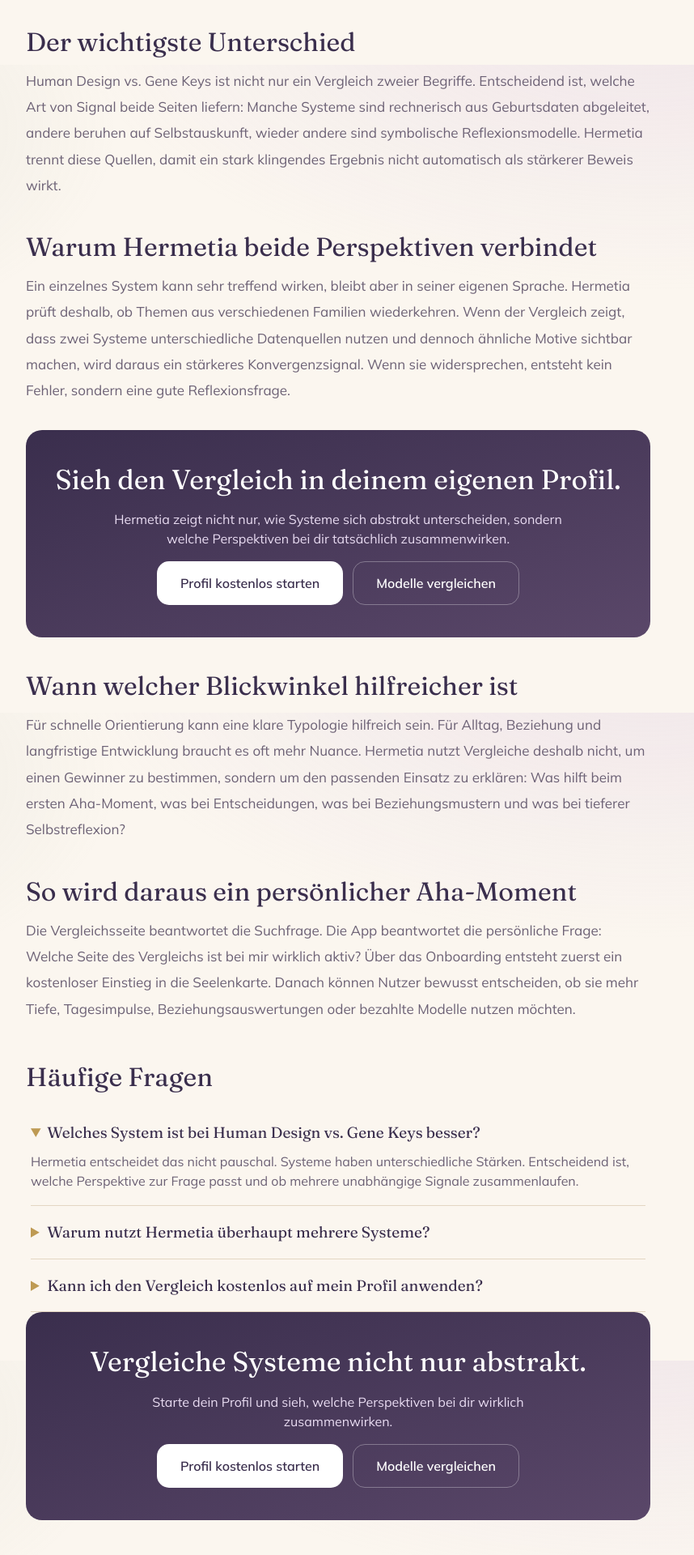
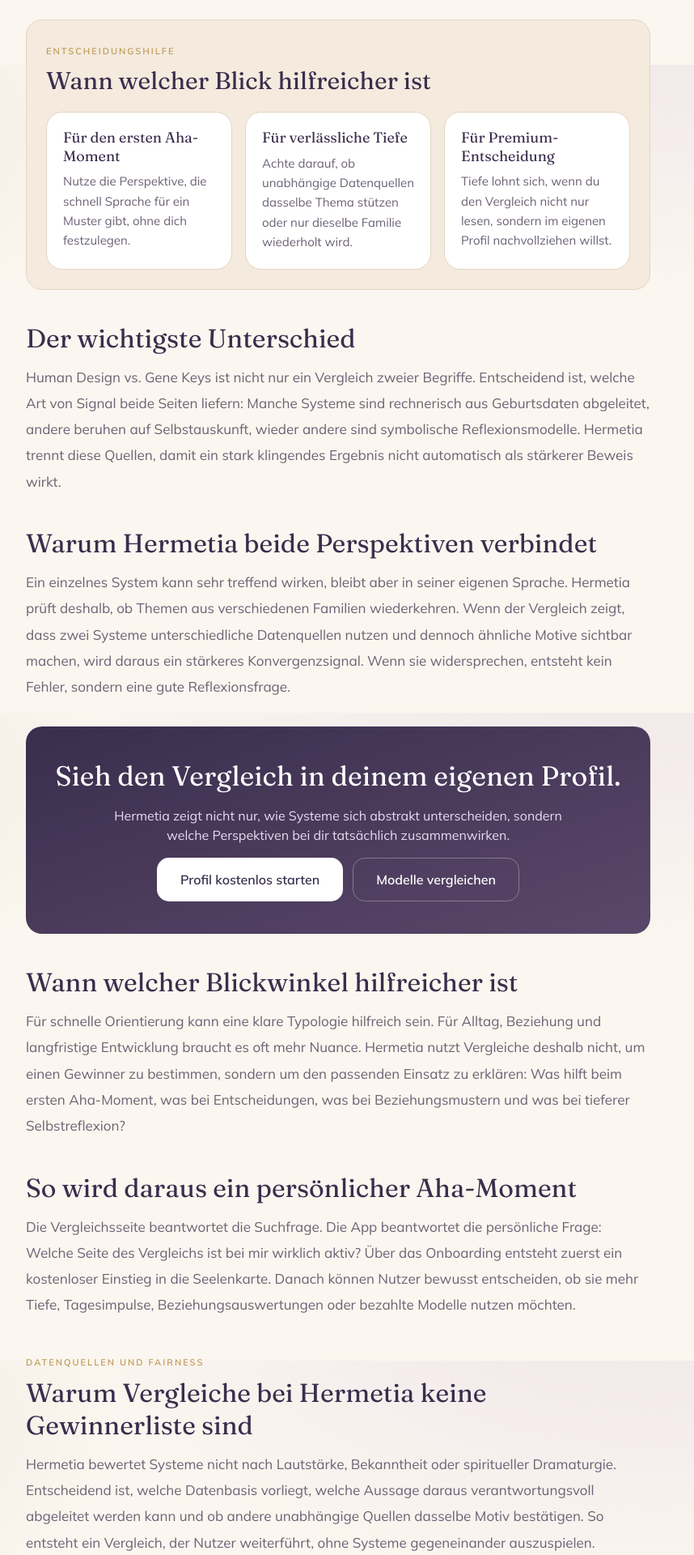
Before and after one commit to SebastianHermetia/hermetia-marketing, a Next.js app: page /en/vergleiche/human-design-vs-gene-keys in a window 1280 px wide. Shown: the part 720-2640 px from the top of the page at 81% size, without its empty margins (222-1080 px from the left). Built offline with nearby package versions, Linux system fonts and the light colour scheme; no server answers.

Commit message:
feat: deepen comparison pages

```diff
--- a/scripts/check-content.mjs
+++ b/scripts/check-content.mjs
@@ -89,6 +89,9 @@
   ["Article detail has FAQ schema", article.includes("FAQPage")],
   ["Article detail has inline CTA", article.includes("article-seelenkarte-erstellen-inline")],
   ["Comparison detail has strengths block", comparison.includes("Stärken")],
+  ["Comparison detail has decision helper", comparison.includes("Entscheidungshilfe") && comparison.includes("Wann welcher Blick hilfreicher ist")],
+  ["Comparison detail has data fairness block", comparison.includes("Datenquellen und Fairness") && comparison.includes("keine Gewinnerliste")],
+  ["Comparison detail has legal limits block", comparison.includes("Rechtliche Grenzen") && comparison.includes("Keine Diagnose")],
   ["Comparison detail has FAQ schema", comparison.includes("FAQPage")],
   ["Glossary detail has Hermetia meaning block", glossary.includes("Bedeutung in Hermetia")],
   ["Glossary detail has limits block", glossary.includes("Grenzen der Deutung")],
--- a/src/app/[locale]/vergleiche/[slug]/page.tsx
+++ b/src/app/[locale]/vergleiche/[slug]/page.tsx
@@ -50,6 +50,24 @@
               <p className="muted mt-2 leading-relaxed">Keines der Systeme sollte allein über eine Person entscheiden. Hermetia nutzt Vergleiche als Orientierung, nicht als endgültiges Urteil.</p>
             </div>
           </div>
+          <div className="mt-8 rounded-card border border-sand bg-creme-tief p-6">
+            <span className="kicker">Entscheidungshilfe</span>
+            <h2 className="mt-2 text-[clamp(24px,3vw,30px)]">Wann welcher Blick hilfreicher ist</h2>
+            <div className="mt-5 grid gap-4 md:grid-cols-3">
+              <div className="rounded-card border border-sand bg-white p-5">
+                <h3 className="text-[18px]">Für den ersten Aha-Moment</h3>
+                <p className="muted mt-2 text-[15px] leading-relaxed">Nutze die Perspektive, die schnell Sprache für ein Muster gibt, ohne dich festzulegen.</p>
+              </div>
+              <div className="rounded-card border border-sand bg-white p-5">
+                <h3 className="text-[18px]">Für verlässliche Tiefe</h3>
+                <p className="muted mt-2 text-[15px] leading-relaxed">Achte darauf, ob unabhängige Datenquellen dasselbe Thema stützen oder nur dieselbe Familie wiederholt wird.</p>
+              </div>
+              <div className="rounded-card border border-sand bg-white p-5">
+                <h3 className="text-[18px]">Für Premium-Entscheidung</h3>
+                <p className="muted mt-2 text-[15px] leading-relaxed">Tiefe lohnt sich, wenn du den Vergleich nicht nur lesen, sondern im eigenen Profil nachvollziehen willst.</p>
+              </div>
+            </div>
+          </div>
           <div className="mt-10 flex flex-col gap-10">
             {sections.map((section, idx) => (
               <section key={section.title}>
@@ -63,6 +81,20 @@
               </section>
             ))}
           </div>
+          <section className="mt-10">
+            <span className="kicker">Datenquellen und Fairness</span>
+            <h2 className="mt-2 text-[clamp(24px,3vw,32px)]">Warum Vergleiche bei Hermetia keine Gewinnerliste sind</h2>
+            <p className="muted mt-3 text-[17px] leading-[1.9]">
+              Hermetia bewertet Systeme nicht nach Lautstärke, Bekanntheit oder spiritueller Dramaturgie. Entscheidend ist, welche Datenbasis vorliegt, welche Aussage daraus verantwortungsvoll abgeleitet werden kann und ob andere unabhängige Quellen dasselbe Motiv bestätigen. So entsteht ein Vergleich, der Nutzer weiterführt, ohne Systeme gegeneinander auszuspielen.
+            </p>
+          </section>
+          <section className="mt-10">
+            <span className="kicker">Rechtliche Grenzen</span>
+            <h2 className="mt-2 text-[clamp(24px,3vw,32px)]">Keine Diagnose, keine kopierten Deutungstexte</h2>
+            <p className="muted mt-3 text-[17px] leading-[1.9]">
+              Die Vergleichstexte sind eigene Hermetia-Erklärungen. Sie übernehmen keine geschützten Reporttexte, Fragebogenitems oder fremden Kartendeutungen. Gerade bei psychologischen, körpernahen oder spirituellen Systemen bleibt die Sprache bewusst vorsichtig: Reflexion ja, Diagnose oder Therapie nein.
+            </p>
+          </section>
           <div className="mt-12">
             <h2 className="mb-4 text-[clamp(24px,3vw,32px)]">Häufige Fragen</h2>
             <Faq items={faq} />
```
